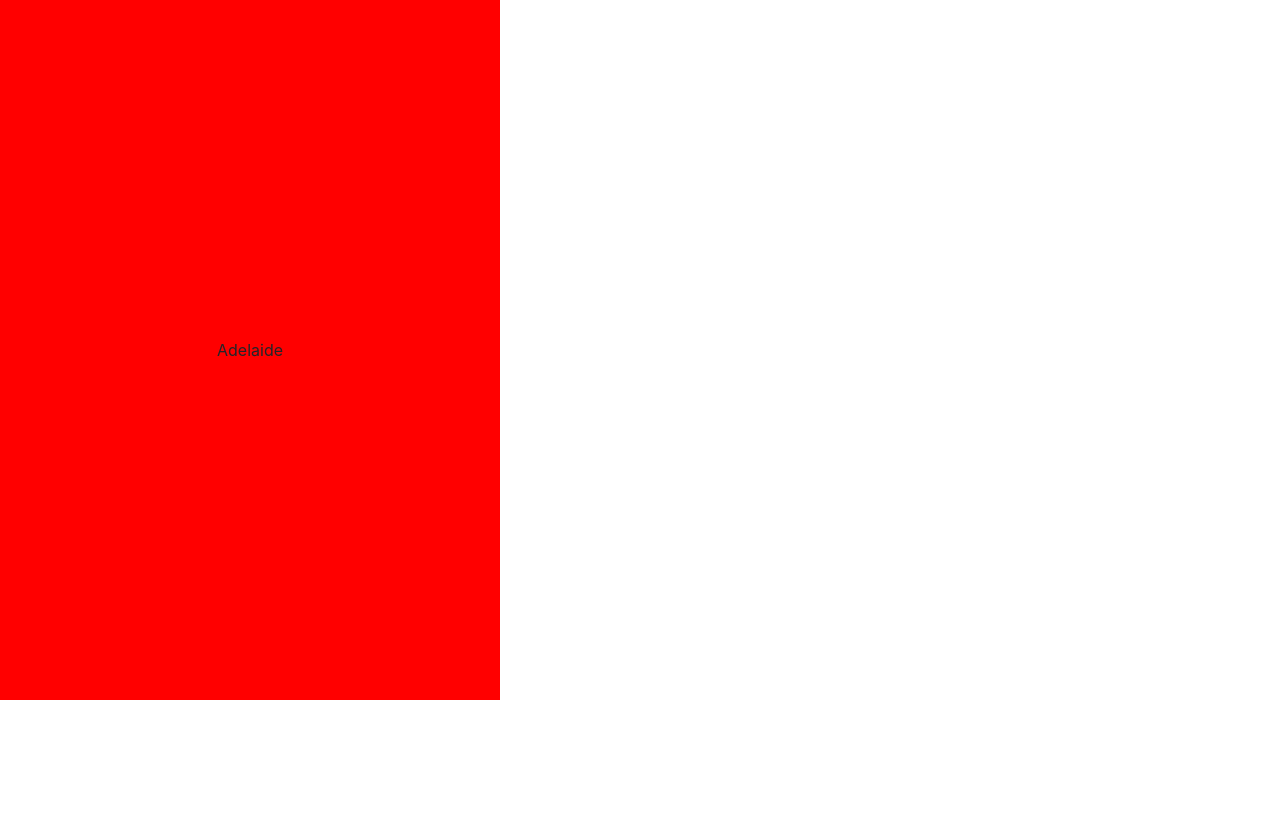
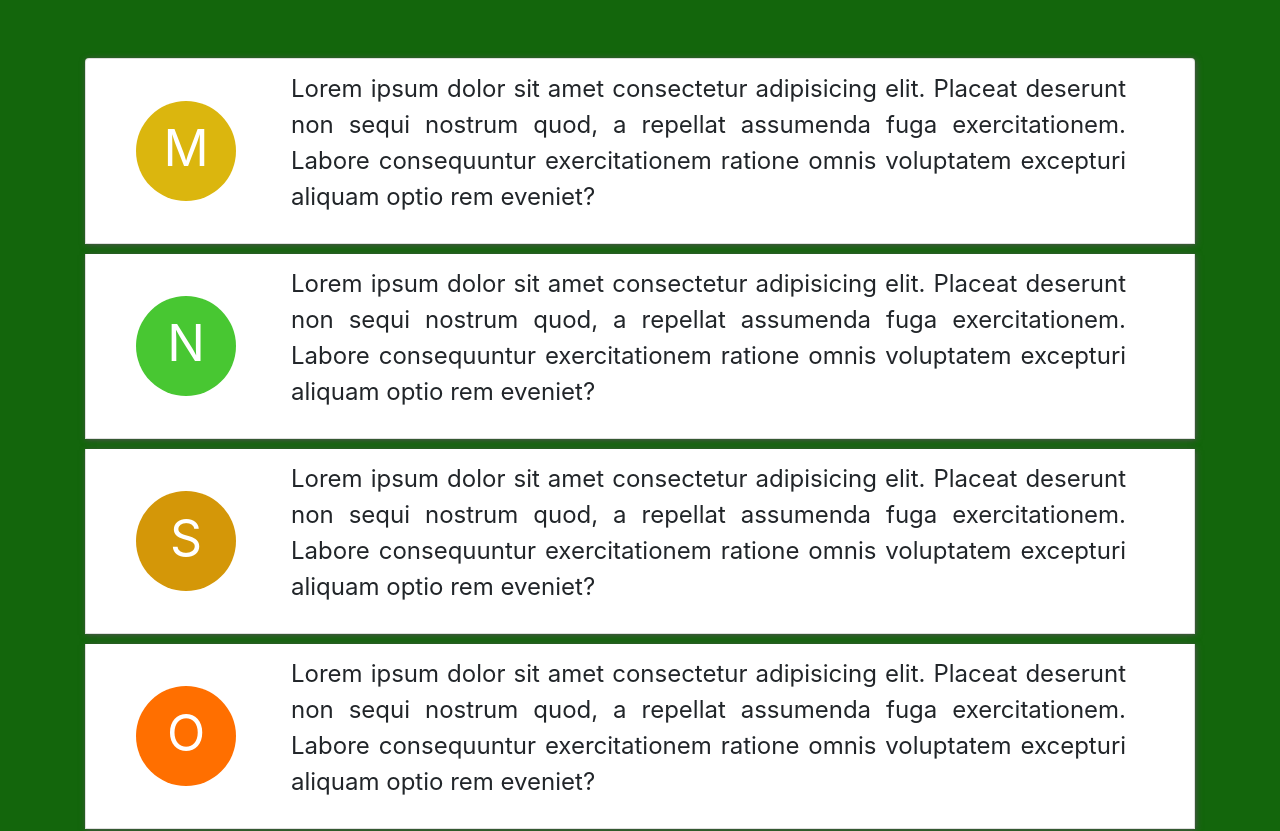
Before and after one commit to OsSonhadores/SaudeFamilia, a Vue app in the folder saude-familia/: page /#/infos in a window 1280 px wide. Shown: the top 831 px of the page. Before the commit the page ends 800 px from the top, so only its background shows below. Built offline with nearby package versions, Linux system fonts and the light colour scheme.

Commit message:
person page with details almost done

```diff
--- a/saude-familia/src/App.vue
+++ b/saude-familia/src/App.vue
@@ -1,22 +1,19 @@
 <template>
   <div>
-    <Login/>
+    <div></div>
+    <router-view />
   </div>
   <!-- <router-link to="/about">About</router-link> -->
 </template>
 
 <script>
-import Login from './components/HelloWorld.vue'
 export default {
-    data () {
-      return {
-        msg: 'Olá Mundo!'
-      }
-    },
-    components:{
-      Login
-    }
-  }
+  data() {
+    return {
+      msg: "Olá Mundo!",
+    };
+  },
+};
 </script>
 
 <style lang="scss">
--- /dev/null
+++ b/saude-familia/src/components/InfosGradeList.vue
@@ -0,0 +1,102 @@
+<template>
+  <div class="container mt-5 mb-5">
+    <div class="row">
+      <div class="col-12">
+        <b-list-group>
+          <b-list-group-item v-for="li in ul" :key="li.id" class="li">
+            <div class="col-12">
+              <div class="col-4">
+                <div class="lil-ball" :style="{background: li.ballCollor}">
+                  <p class="letter">{{ li.id }}</p>
+                </div>
+              </div>
+              <div class="float-left col-10">
+                <p class="description">
+                  {{ li.description }}
+                </p>
+              </div>
+            </div>
+          </b-list-group-item>
+        </b-list-group>
+      </div>
+    </div>
+  </div>
+</template>
+
+<script>
+export default {
+  data() {
+    return {
+      ul: [
+        {
+          id: "M",
+          description:
+            "Lorem ipsum dolor sit amet consectetur adipisicing elit. Placeat deserunt non sequi nostrum quod, a repellat assumenda fuga exercitationem. Labore consequuntur exercitationem ratione omnis voluptatem excepturi aliquam optio rem eveniet?",
+            ballCollor: '#dbb60e'
+        },
+        {
+          id: "N",
+          description:
+            "Lorem ipsum dolor sit amet consectetur adipisicing elit. Placeat deserunt non sequi nostrum quod, a repellat assumenda fuga exercitationem. Labore consequuntur exercitationem ratione omnis voluptatem excepturi aliquam optio rem eveniet?",
+            ballCollor: '#48c732'
+        },
+        {
+          id: "S",
+          description:
+            "Lorem ipsum dolor sit amet consectetur adipisicing elit. Placeat deserunt non sequi nostrum quod, a repellat assumenda fuga exercitationem. Labore consequuntur exercitationem ratione omnis voluptatem excepturi aliquam optio rem eveniet?",
+            ballCollor: '#d49708'
+        },
+        {
+            id: "O",
+          description:
+            "Lorem ipsum dolor sit amet consectetur adipisicing elit. Placeat deserunt non sequi nostrum quod, a repellat assumenda fuga exercitationem. Labore consequuntur exercitationem ratione omnis voluptatem excepturi aliquam optio rem eveniet?",
+            ballCollor: '#ff6f00'
+        },
+        {
+          id: "G",
+          description:
+            "Lorem ipsum dolor sit amet consectetur adipisicing elit. Placeat deserunt non sequi nostrum quod, a repellat assumenda fuga exercitationem. Labore consequuntur exercitationem ratione omnis voluptatem excepturi aliquam optio rem eveniet?",
+            ballCollor: '#eb1f00'
+        },
+      ],
+    };
+  },
+  props: {
+    msg: String,
+  },
+};
+</script>
+
+<!-- Add "scoped" attribute to limit CSS to this component only -->
+<style lang="scss">
+
+.letter {
+  text-align: center;
+  font-size: 50px;
+  margin-top: 10px;
+  color: #ffffff;
+}
+
+.lil-ball {
+  border-radius: 50%;
+  width: 100px;
+  height: 100px;
+  margin: 30px 40px 0px 0px;
+  float: left;
+}
+
+.description {
+  text-align: justify;
+  font-size: 24px;
+}
+
+.li{
+    box-shadow: 1px 1px 6px #505050;
+    margin-top: 10px;
+}
+
+body{
+    background: #13660c!important;
+}
+
+</style>
--- /dev/null
+++ b/saude-familia/src/components/InfosMember.vue
@@ -0,0 +1,89 @@
+<template>
+  <div class="container mt-5 mb-5 bg-light rounded">
+    <div class="row">
+      <div class="col-12">
+        <b-list-group>
+          <b-list-group-item class="li">
+              <div class="col-12">
+                <div class="col-4">
+                  <div class="lil-ball" :style="{ background: person.grade.ballCollor }">
+                    <p class="letter">{{ person.grade.id }}</p>
+                  </div>
+                </div>
+                <div class="float-left col-10">
+                  <p class="description">
+                    {{ person.grade.description }}
+                  </p>
+                </div>
+              </div>
+          </b-list-group-item>
+        </b-list-group>
+
+        <h2 class="display-4 w-100 text-center m-3">{{ person.name }}</h2>
+
+        <div class="w-100">
+            <figure class="w-100">
+                <img :src="'https://s2.glbimg.com/EU1CyKMTp2ELNzpC73Yd_-2soVo=/e.glbimg.com/og/ed/f/original/2019/10/18/faustao01.jpg'" :alt="'{{person.name}}'" class="w-100">
+            </figure>
+        </div>
+
+
+      </div>
+    </div>
+  </div>
+</template>
+
+<script>
+export default {
+  data() {
+    return {
+      person: {
+        img: "khhhhj",
+        name: "Feitosa",
+        wheight: "82",
+        height: "1.65",
+        grade: {
+          id: "M",
+          description: "Lorem ipsum",
+          ballCollor: "#dbb60e",
+        },
+      },
+
+    };
+  },
+};
+</script>
+
+<!-- Add "scoped" attribute to limit CSS to this component only -->
+<style lang="scss">
+
+.letter {
+  text-align: center;
+  font-size: 50px;
+  margin-top: 10px;
+  color: #ffffff;
+}
+
+.lil-ball {
+  border-radius: 50%;
+  width: 100px;
+  height: 100px;
+  margin: 30px 40px 0px 0px;
+  float: left;
+}
+
+.description {
+  text-align: justify;
+  font-size: 24px;
+}
+
+.li{
+    box-shadow: 1px 1px 6px #505050;
+    margin-top: 10px;
+}
+
+
+body {
+  background: #13660c !important;
+}
+</style>
--- a/saude-familia/src/router/index.js
+++ b/saude-familia/src/router/index.js
@@ -17,6 +17,16 @@ const routes = [
     // this generates a separate chunk (about.[hash].js) for this route
     // which is lazy-loaded when the route is visited.
     component: () => import(/* webpackChunkName: "about" */ '../views/About.vue')
+  },
+  {
+    path: '/infos',
+    name: 'Infos',
+    component: () => import('../views/Infos.vue')
+  },
+  {
+    path: '/member',
+    name: 'Member',
+    component: () => import('../views/Member.vue')
   }
 ]
 
--- /dev/null
+++ b/saude-familia/src/views/Infos.vue
@@ -0,0 +1,17 @@
+<template>
+  <div class="home">
+    <InfosGradeList/>
+  </div>
+</template>
+
+<script>
+// @ is an alias to /src
+import InfosGradeList from '@/components/InfosGradeList.vue'
+
+export default {
+  name: 'Infos',
+  components: {
+    InfosGradeList
+  }
+}
+</script>
--- /dev/null
+++ b/saude-familia/src/views/Member.vue
@@ -0,0 +1,21 @@
+<template>
+  <div class="home">
+    <InfosMember/>
+  </div>
+</template>
+
+<script>
+// @ is an alias to /src
+import InfosMember from '@/components/InfosMember.vue'
+
+export default {
+  name: 'Member',
+  components: {
+    InfosMember
+  },
+    props: {
+       person: Object,
+    },
+
+}
+</script>
```
